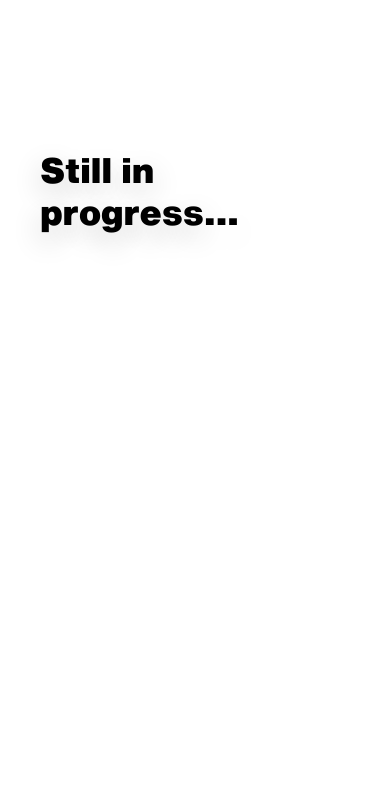
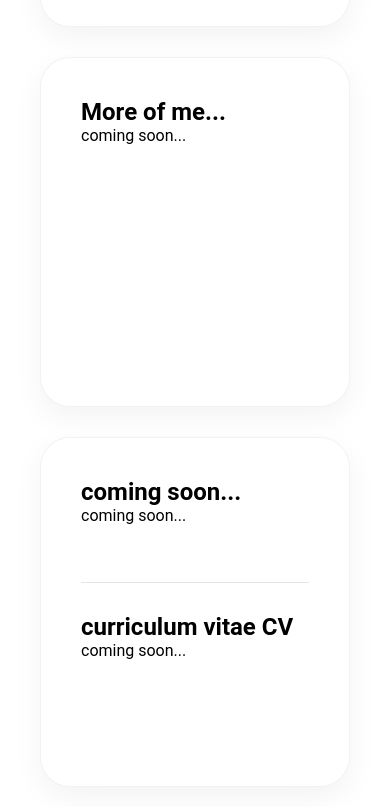
Before and after one commit to noebachofner/PortfolioNoeBachofner, a website: page src/index.html in a window 390 px wide. Shown: the part 1497-2304 px from the top of the page. Drawn offline with Linux system fonts and the light colour scheme.

Commit message:
Feature: Added About me Container, Updated Project Tile look

```diff
--- a/src/index.html
+++ b/src/index.html
@@ -65,7 +65,35 @@
 
 <section class="category tall fade-in" id="about">
     <div class="category-container">
-        <h1>Still in progress...</h1>
+        <h1>About Me</h1>
+
+        <div class="about-grid-wrapper fade-in">
+            <div class="left-column">
+                <div class="about-box box-top-left fade-in">
+                    <h2>About me</h2>
+                    <p>coming soon...</p>
+                </div>
+
+                <div class="about-box box-bottom-left fade-in">
+                    <h2>More of me...</h2>
+                    <p>coming soon...</p>
+                </div>
+            </div>
+
+            <div class="about-box right-connected-box fade-in">
+                <div class="right-content-top">
+                    <h2>coming soon...</h2>
+                    <p>coming soon...</p>
+                </div>
+
+                <hr class="divider">
+
+                <div class="right-content-bottom fade-in">
+                    <h2>curriculum vitae CV</h2>
+                    <p>coming soon...</p>
+                </div>
+            </div>
+        </div>
     </div>
 </section>
 
--- a/src/styles.css
+++ b/src/styles.css
@@ -1240,16 +1240,17 @@ html {
 }
 
 .project-card {
-    background: transparent;
+    background: #ffffff;
     border: none;
     border-radius: 30px;
     overflow: hidden;
-    box-shadow: none;
+    box-shadow: 0 8px 20px rgba(0, 0, 0, 0.1);
     transition: all 0.5s ease-in-out;
     display: flex;
     flex-direction: column;
     width: 380px;
     flex-shrink: 0;
+
 }
 
 .project-card:hover {
@@ -1604,3 +1605,91 @@ html {
         gap: 15px;
     }
 }
+
+
+
+
+.about-grid-wrapper {
+    display: grid;
+    grid-template-columns: 1.2fr 1fr;
+    gap: 30px;
+    width: 100%;
+    margin-top: 40px;
+}
+
+.left-column {
+    display: flex;
+    flex-direction: column;
+    gap: 30px;
+}
+
+
+.box-top-left {
+    flex: 0 0 auto;
+    min-height: 800px;
+}
+
+.box-bottom-left {
+    min-height: 500px;
+    width: 100%;
+}
+
+.right-connected-box {
+    display: flex;
+    flex-direction: column;
+    height: 100%;
+    min-height: 1200px;
+}
+
+.right-content-top {
+    flex: 0 0 35%;
+    padding-bottom: 20px;
+}
+
+.right-content-bottom {
+    flex: 1;
+    padding-top: 20px;
+}
+
+.divider {
+    border: 0;
+    height: 1px;
+    background: rgba(0, 0, 0, 0.1);
+    margin: 10px 0;
+    width: 100%;
+}
+
+.about-grid-wrapper .about-box {
+    background: #ffffff;
+    border-radius: 30px;
+    border: 1px solid rgba(0, 0, 0, 0.05);
+    box-shadow: 0 10px 30px rgba(0, 0, 0, 0.05);
+    padding: 40px;
+
+    transition: none;
+    transform: none;
+}
+
+.about-grid-wrapper .about-box:hover {
+    transform: none;
+    box-shadow: 0 10px 30px rgba(0, 0, 0, 0.05);
+    border-color: rgba(0, 0, 0, 0.05);
+    background: #ffffff;
+}
+
+.about-grid-wrapper .about-box:hover h2 {
+    color: #222;
+}
+
+@media (max-width: 1000px) {
+    .about-grid-wrapper {
+        grid-template-columns: 1fr;
+    }
+
+    .box-top-left,
+    .box-bottom-left,
+    .right-connected-box {
+        min-height: 350px;
+        height: auto;
+    }
+}
```
